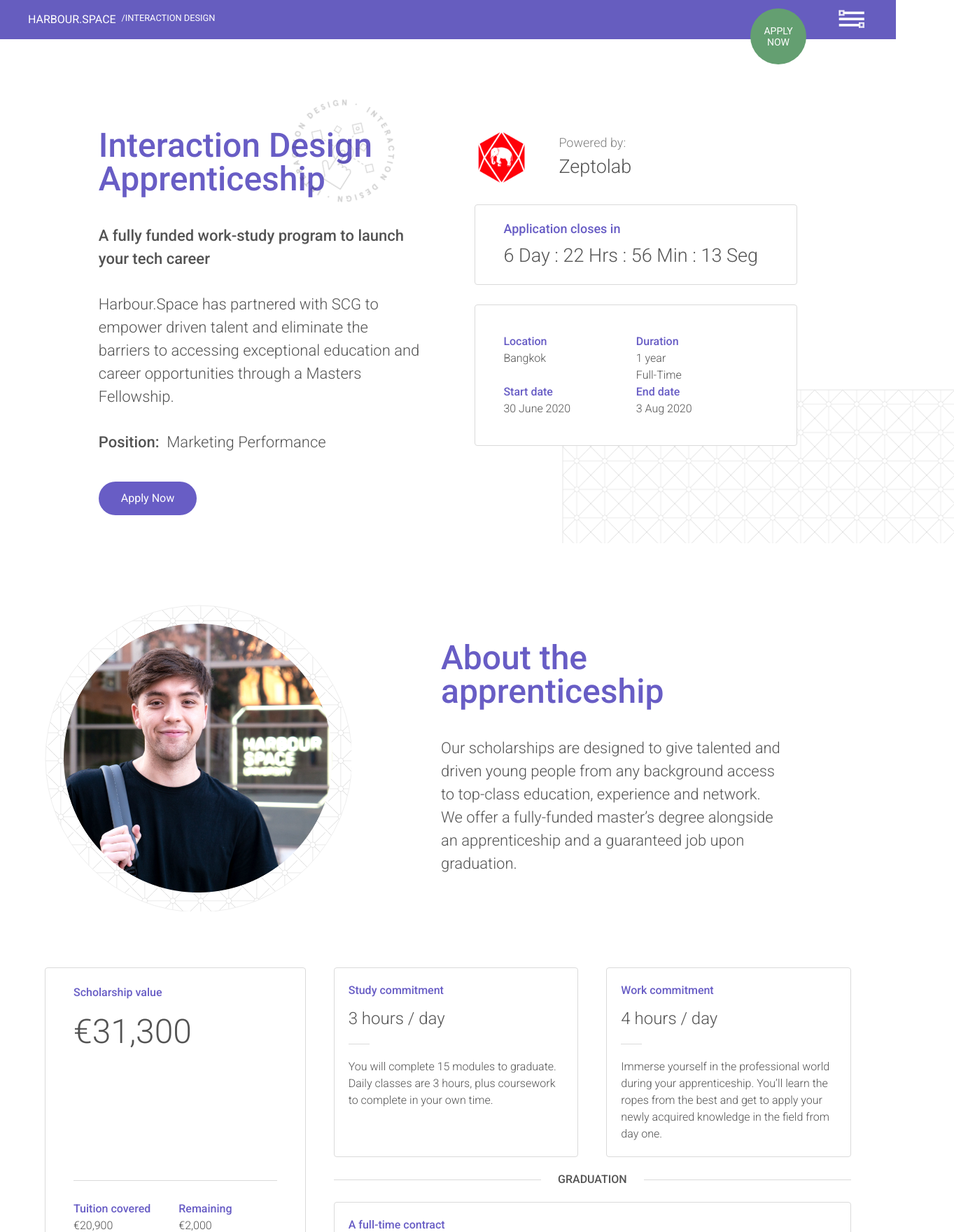
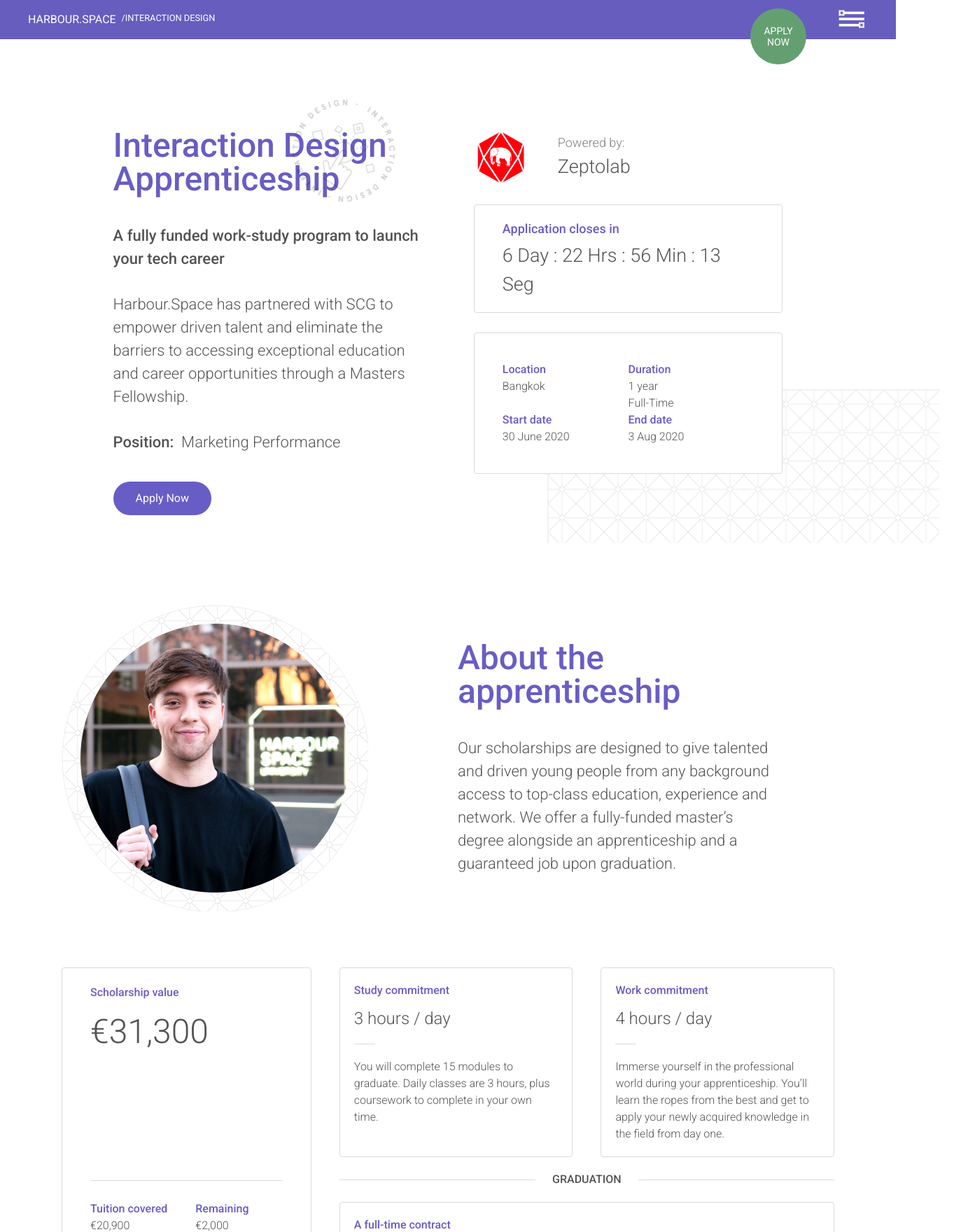
Before and after one commit to totisama/harbourspace-challenge, a Next.js app: page / in a window 1280 px wide. Shown: the top 1760 px of the page at 70% size, 1363 px wide, since content can reach past the window. Built offline with nearby package versions, Linux system fonts and the light colour scheme.

Commit message:
Refactor Section Component prop

```diff
--- a/src/app/components/AboutSection.jsx
+++ b/src/app/components/AboutSection.jsx
@@ -5,7 +5,7 @@
 
 export default function AboutSection () {
   return (
-    <Section flexRow={false}>
+    <Section flexDirection='flex-col'>
       <div className="w-11/12 flex flex-col items-center gap-10 lg:gap-32 lg:flex-row">
         <div className='flex'>
           <div className="flex justify-center items-center h-[438px] w-[438px] bg-[url('/svgs/circularPattern.svg')] bg-no-repeat">
--- a/src/app/components/FirstSection.jsx
+++ b/src/app/components/FirstSection.jsx
@@ -4,7 +4,7 @@
 
 export default function FirstSection () {
   return (
-    <Section flexRow={true}>
+    <Section>
       {/* left info start */}
       <div className="relative w-full flex flex-col gap-10 md:w-2/5">
         <h1 className="text-5xl text-[#685dc5] font-medium">Interaction Design Apprenticeship</h1>
--- a/src/app/components/Section.jsx
+++ b/src/app/components/Section.jsx
@@ -1,6 +1,6 @@
-export default function Section ({ children, flexRow }) {
+export default function Section ({ children, flexDirection = 'flex-row' }) {
   return (
-    <section className={`w-full px-6 flex ${flexRow ? 'flex-row' : 'flex-col'} justify-evenly md:px-0 sm:max-w-6xl pt-32`}>
+    <section className={`w-full px-6 flex ${flexDirection} justify-evenly sm:max-w-6xl pt-32`}>
       {children}
     </section>
   )
```
